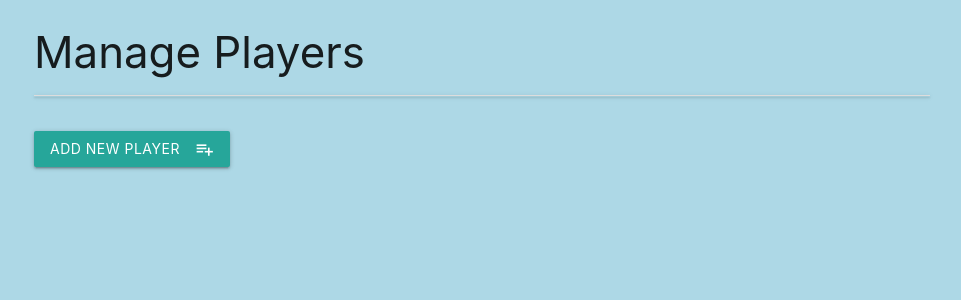
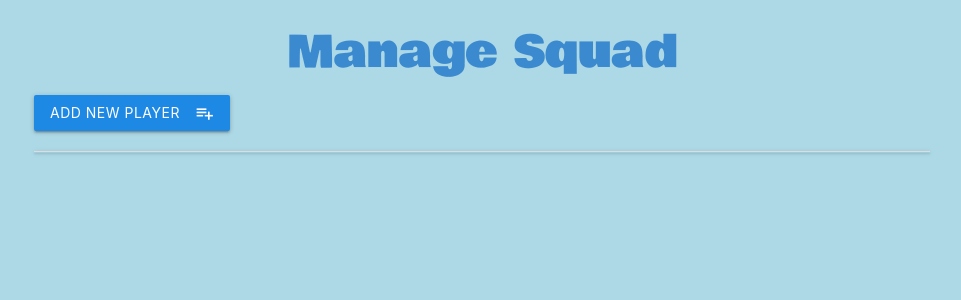
Before and after one commit to PeterKellett/project-3, a Flask app: page /manage_players in a window 1280 px wide. Shown: the part 170-470 px from the top of the page, without its empty margins (158-1119 px from the left). Run offline with Flask 2, Linux system fonts and the light colour scheme; data that the repository does not hold is empty; some libraries are stand-ins or nearby versions.

Commit message:
Commit and push for mentor demo

```diff
--- a/run.py
+++ b/run.py
@@ -71,14 +71,19 @@ def update_player(player_id):
 
 @app.route("/delete_player/<player_id>")
 def delete_player(player_id):
-    mongo.db.players.remove({'_id': ObjectId(player_id)})
+    mongo.db.players.delete_one({'_id': ObjectId(player_id)})
     return redirect(url_for('manage_players'))
 
 
 @app.route("/insert_data", methods=['POST'])
 def insert_data():
+    mongo_doc = []
+    print('mongo_doc')
+    print(mongo_doc)
+    mongo_doc.append(request.form.to_dict())
+    print(mongo_doc)
     stats = mongo.db.match_stats
-    stats.insert(request.form.to_dict())
+    stats.insert_many(mongo_doc)
     return redirect(url_for('index'))
 
 
--- a/static/css/style.css
+++ b/static/css/style.css
@@ -18,6 +18,12 @@ h1 {
 
 h1 span {
     color: #ab8b4d;
+}
+
+h3 {
+    font-family: 'Bowlby One', cursive;
+    color: #3b89cf;
+
 }
 
 .intro {
--- a/templates/add-player.html
+++ b/templates/add-player.html
@@ -2,7 +2,7 @@
 <html lang="en">
   {% extends 'base.html' %} {% block content %}
   <div class="container">
-    <h3>Add A Player</h3>
+    <h3 class="center-align">Add A Player</h3>
     <div class="row">
       <form
         action="{{ url_for('insert_player') }}"
@@ -24,7 +24,7 @@
 
         <div id="" class="row">
           <button
-            class="btn waves-effect waves-light"
+            class="btn #1e88e5 blue darken-1"
             type="submit"
             name="action"
           >
--- a/templates/edit-player.html
+++ b/templates/edit-player.html
@@ -2,7 +2,7 @@
 <html lang="en">
   {% extends 'base.html' %} {% block content %}
   <div class="container">
-    <h3>Edit Player</h3>
+    <h3 class="center-align">Edit Player</h3>
     <div class="row">
       <form
         action="{{ url_for('update_player', player_id=player._id) }}"
@@ -25,7 +25,7 @@
 
         <div id="" class="row">
           <button
-            class="btn waves-effect waves-light"
+            class="btn #1e88e5 blue darken-1"
             type="submit"
             name="action"
           >
--- a/templates/index.html
+++ b/templates/index.html
@@ -35,9 +35,11 @@
         Select a name and/or an opponent from the drop down menus or click on an
         area of a graph and see how their stats refocus.
       </p>
+      <!--TEST-->
       {% for stat in json_data %}
       {{stat}}
       {% endfor %}
+      <!--END TEST-->
     </div>
   </section>
   <section class="container">
--- a/templates/players.html
+++ b/templates/players.html
@@ -3,11 +3,16 @@
   {% extends 'base.html' %} {% block content %}
   <div class="container">
     <div class="row">
-      <h3>Manage Players</h3>
+      <h3 class="center-align">Manage Squad</h3>
+      <div class="row">
+      <a href="{{url_for('add_player')}}" class="#1e88e5 blue darken-1 btn"
+        ><i class="material-icons right">playlist_add</i>Add New Player</a
+      >
+    </div>
       <ul class="collapsible">
         {% for player in players %}
         <li>
-          <div class="collapsible-header">
+          <div class="collapsible-header #e3f2fd blue lighten-5 center-align">
             <div class="col s3">
               <div class="inline_actions">
                 <a
@@ -30,11 +35,7 @@
         {% endfor %}
       </ul>
     </div>
-    <div class="row">
-      <a href="{{url_for('add_player')}}" class="waves-effect waves-light btn"
-        ><i class="material-icons right">playlist_add</i>Add New Player</a
-      >
-    </div>
+
   </div>
   {% endblock %}
 </html>
```
Also changed, not shown: templates/update-data.html (+10 -10 lines).
